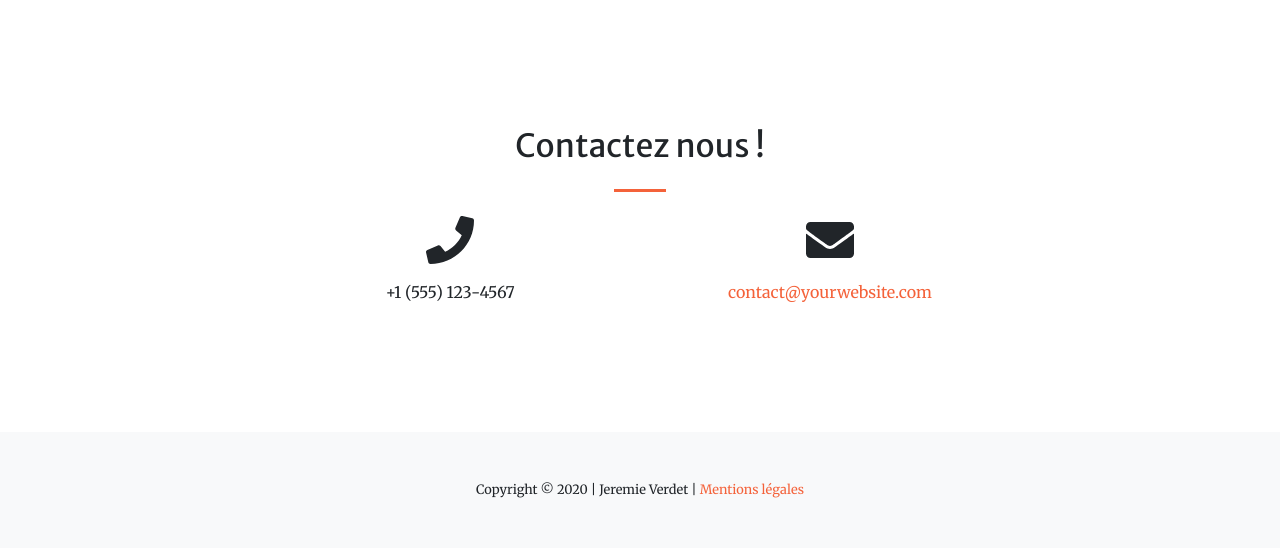
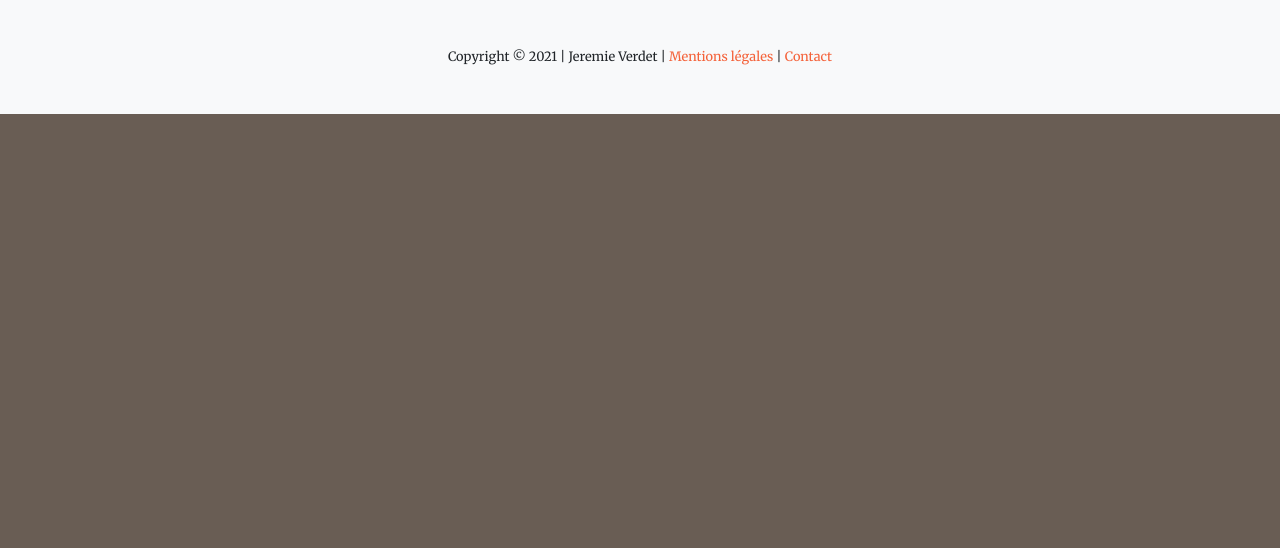
Before and after one commit to jerev7/p8_django, a Django app: template project8/myapp/templates/myapp/legal.html in a window 1280 px wide. Shown: the part 801-1349 px from the top of the page. After the commit the page ends 915 px from the top, so only its background shows below. Run offline with Django 3.2, Linux system fonts and the light colour scheme; the template is opened without the code that fills it, so the values that code supplies are empty; some libraries are stand-ins or nearby versions.

Commit message:
improved legal.html and added link to contact section in the footer

```diff
--- a/project8/myapp/templates/myapp/base.html
+++ b/project8/myapp/templates/myapp/base.html
@@ -45,33 +45,9 @@
         <!-- Masthead-->
 
         {% block content %}{% endblock %}
-        <!-- About-->
-
-        <!-- Contact-->
-        <section class="page-section" id="contact">
-            <div class="container">
-                <div class="row justify-content-center">
-                    <div class="col-lg-8 text-center">
-                        <h2 class="mt-0">Contactez nous !</h2>
-                        <hr class="divider my-4" />
-                    </div>
-                </div>
-                <div class="row">
-                    <div class="col-lg-4 ml-auto text-center mb-5 mb-lg-0">
-                        <i class="fas fa-phone fa-3x mb-3"></i>
-                        <div>+1 (555) 123-4567</div>
-                    </div>
-                    <div class="col-lg-4 mr-auto text-center">
-                        <i class="fas fa-envelope fa-3x mb-3"></i>
-                        <!-- Make sure to change the email address in BOTH the anchor text and the link target below!-->
-                        <a class="d-block" href="mailto:contact@yourwebsite.com">contact@yourwebsite.com</a>
-                    </div>
-                </div>
-            </div>
-        </section>
         <!-- Footer-->
         <footer class="bg-light py-5">
-            <div class="container"><div class="small text-center">Copyright © 2020 | Jeremie Verdet | <a href="{% url 'legal' %}">Mentions légales</a></div></div>
+            <div class="container"><div class="small text-center">Copyright © 2021 | Jeremie Verdet | <a href="{% url 'legal' %}">Mentions légales</a> | <a href="/#contact">Contact</a></div></div>
         </footer>
         <!-- Bootstrap core JS-->
         <script src="https://code.jquery.com/jquery-3.5.1.slim.min.js"></script>
--- a/project8/myapp/templates/myapp/legal.html
+++ b/project8/myapp/templates/myapp/legal.html
@@ -6,12 +6,13 @@
     <div class="row justify-content-center">
       <p class="text-white font-weight-light mb-5" style="margin-top: 15px">Mentions légales :</p>
     </div>
-    <p class="text-white font-weight-light mb-5">
-      Ce site web a été réalisé par Jérémie Verdet domicilié au 7 rue du chêne vert 95540 Méry sur Oise.<br />
+      <ul>
+        <li><p class="text-white font-weight-light mb-5" style="margin: 10px">Ce site web a été réalisé par Jérémie Verdet domicilié au 7 rue du chêne vert, 95540 Méry sur Oise.</p></li>
 
-      Numéro de téléphone : 01 34 21 58 92.<br />
+        <li><p class="text-white font-weight-light mb-5" style="margin: 10px">Numéro de téléphone : 01 34 21 58 92</p></li>
 
-      Le site est hébergé par <a href="https://www.heroku.com/">Heroku</a>.<br />
+        <li><p class="text-white font-weight-light mb-5" style="margin: 10px">Le site est hébergé par <a href="https://www.heroku.com/">Heroku</a>.</p></li>
+      </ul>
     </p>
   </div>
 </header>
```
Also changed, not shown: project8/myapp/templates/myapp/index.html (+22 -1 lines).
